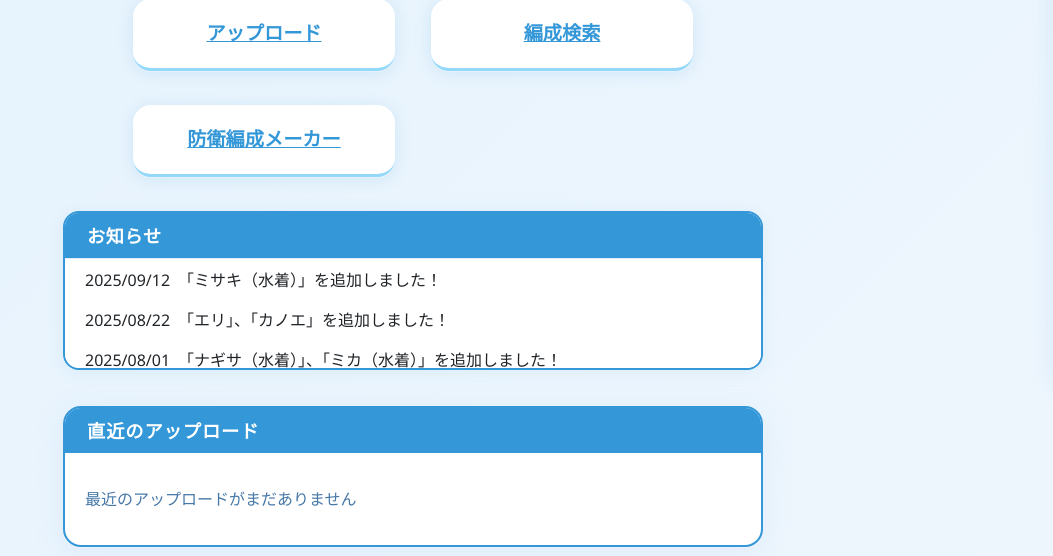
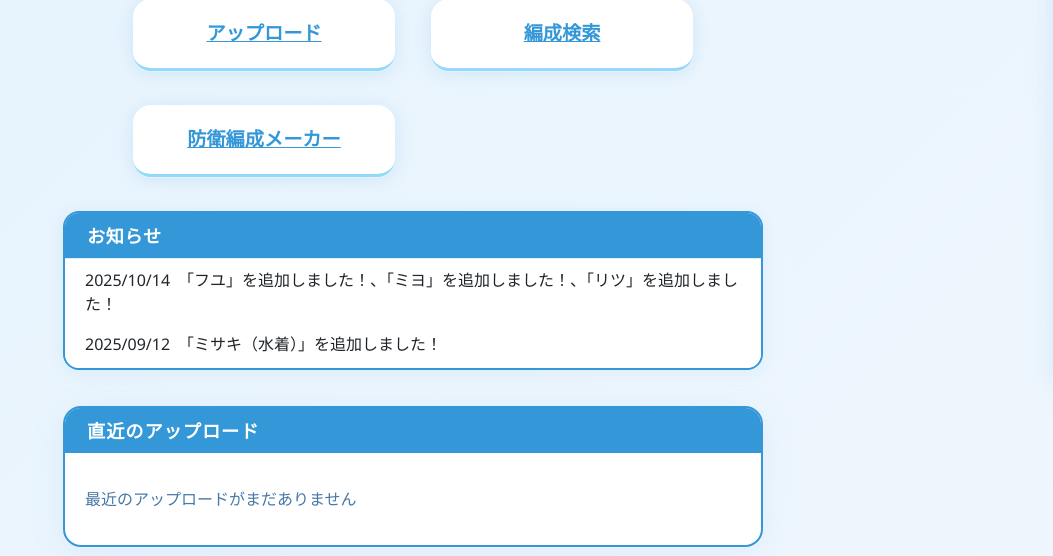
Before and after one commit to CCmoririn/blue-archive-battlelog-unified, a Flask app: template Blue_Archive_Battlelog_collect/templates/index.html in a window 1280 px wide. Shown: the part 414-970 px from the top of the page, without its empty margins (227-1280 px from the left). Run offline with Flask 3, Linux system fonts and the light colour scheme; the template is opened without the code that fills it, so the values that code supplies are empty; parts of the project's set-up code (start-up, migrations or seed data) failed here and were passed over.

Commit message:
ワイルドハント1追加

```diff
--- a/Blue_Archive_Battlelog_collect/templates/notices.html
+++ b/Blue_Archive_Battlelog_collect/templates/notices.html
@@ -1,4 +1,5 @@
 <div class="notice-box">
+  <p>2025/10/14　「フユ」を追加しました！、「ミヨ」を追加しました！、「リツ」を追加しました！</p>
   <p>2025/09/12　「ミサキ（水着）」を追加しました！</p>
   <p>2025/08/22　「エリ」、「カノエ」を追加しました！</p>
   <p>2025/08/01　「ナギサ（水着）」、「ミカ（水着）」を追加しました！</p>
--- a/Blue_Archive_Battlelog_collect_public/templates/notices.html
+++ b/Blue_Archive_Battlelog_collect_public/templates/notices.html
@@ -1,4 +1,5 @@
 <div class="notice-box">
+  <p>2025/10/14　「フユ」を追加しました！、「ミヨ」を追加しました！、「リツ」を追加しました！</p>
   <p>2025/09/12　「ミサキ（水着）」を追加しました！</p>
   <p>2025/08/22　「エリ」、「カノエ」を追加しました！</p>
   <p>2025/08/01　「ナギサ（水着）」、「ミカ（水着）」を追加しました！</p>
```
